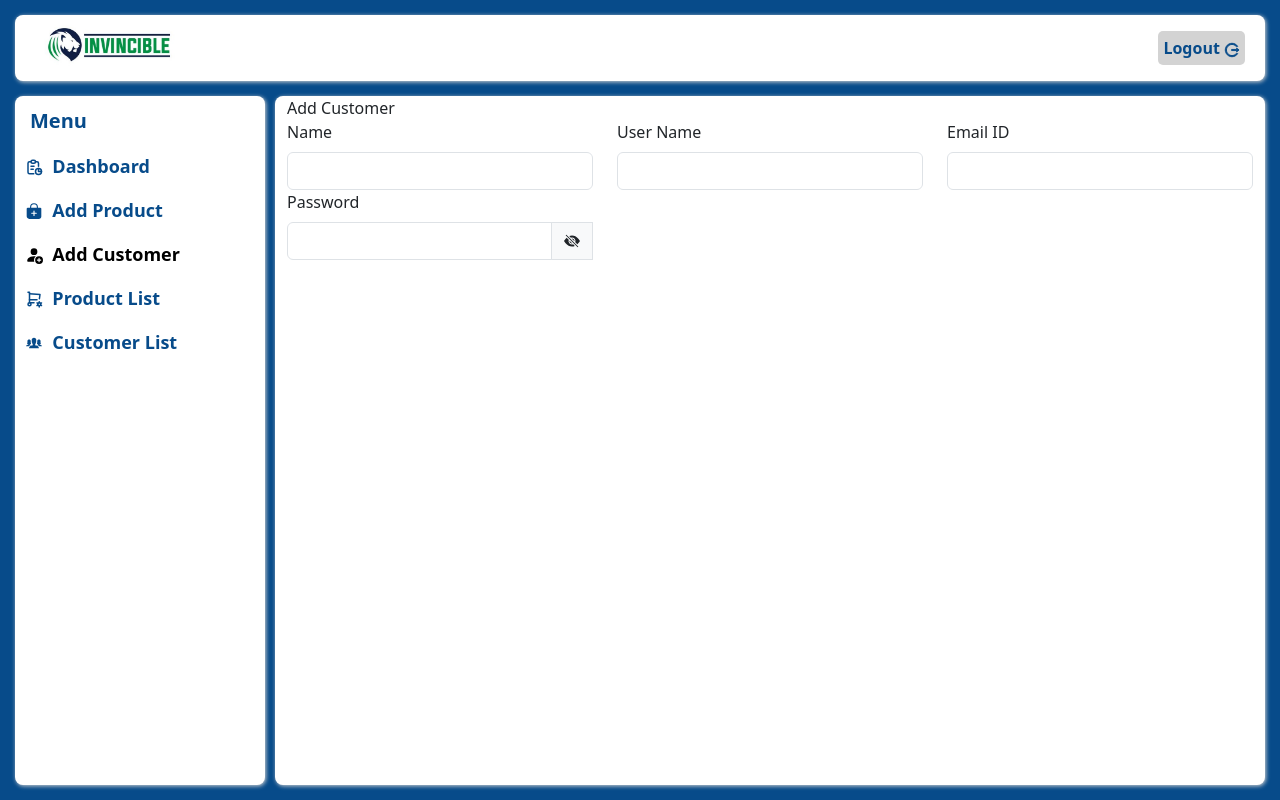
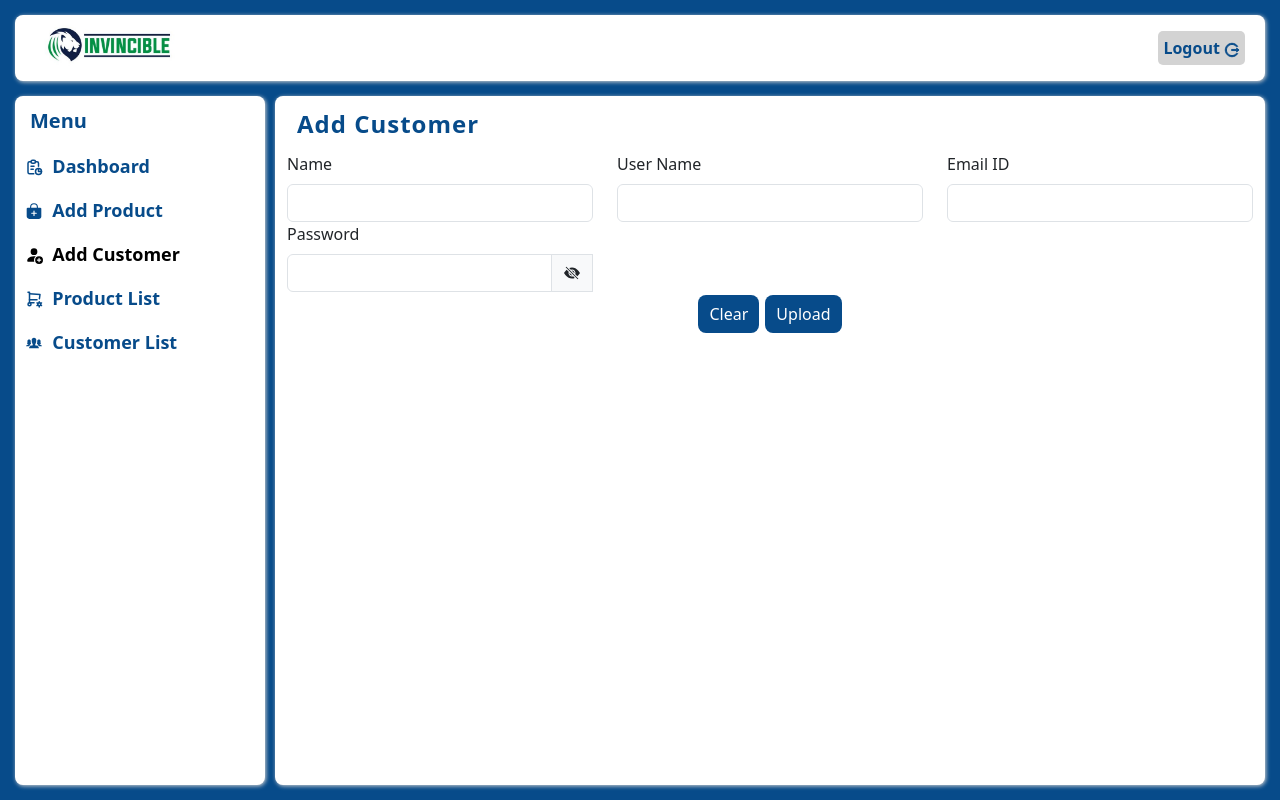
Before and after one commit to BRajapandi/prj1, a React (Create React App) app: page /add-customer in a window 1280 px wide. Built offline with nearby package versions, Linux system fonts and the light colour scheme.

Commit message:
added loader

```diff
--- a/src/App.js
+++ b/src/App.js
@@ -34,16 +34,32 @@ function App() {
           loader={<div>Loading...</div>}
         />
       </Route>
-      <Route path="/" element={<Nav />}>
+      <Route path="/" element={<Nav />} loader={<div>Loading...</div>}>
         <Route
           path="dashboard"
           element={<Dashboard />}
           loader={<div>Loading...</div>}
         />
-        <Route path="add-product" element={<AddProduct />} />
-        <Route path="add-customer" element={<AddCustomer />} />
-        <Route path="product-list" element={<ProductList />} />
-        <Route path="customer-list" element={<CustomerList />} />
+        <Route
+          path="add-product"
+          element={<AddProduct />}
+          loader={<div>Loading...</div>}
+        />
+        <Route
+          path="add-customer"
+          element={<AddCustomer />}
+          loader={<div>Loading...</div>}
+        />
+        <Route
+          path="product-list"
+          element={<ProductList />}
+          loader={<div>Loading...</div>}
+        />
+        <Route
+          path="customer-list"
+          element={<CustomerList />}
+          loader={<div>Loading...</div>}
+        />
         <Route element={<NotFound />} path="*" />
       </Route>
       <Route element={<NotFound />} path="*" />
--- a/src/Components/AddCustomer/AddCustStyle.js
+++ b/src/Components/AddCustomer/AddCustStyle.js
@@ -1,4 +1,22 @@
 import styled from "styled-components";
 
-const Wrapped = styled.div``;
+const Wrapped = styled.div`
+  header {
+    font-size: 24px;
+    color: #074b8a;
+    font-weight: 700;
+    letter-spacing: 1px;
+    margin: 10px;
+  }
+  .btn {
+    padding: 6px 10px;
+    border-radius: 8px;
+    margin: 3px;
+  }
+  .clear,
+  .upload {
+    background-color: #074b8a;
+    color: white;
+  }
+`;
 export default Wrapped;
--- a/src/Components/AddCustomer/AddCustomer.js
+++ b/src/Components/AddCustomer/AddCustomer.js
@@ -41,6 +41,15 @@ function AddCustomer() {
             </div>
           </div>
         </div>
+        <div className="row align-items-center justify-content-center">
+          <div
+            className="col-4"
+            style={{ display: "flex", justifyContent: "center" }}
+          >
+            <button className="btn clear">Clear</button>
+            <button className="btn upload">Upload</button>
+          </div>
+        </div>
       </div>
     </Wrapped>
   );
--- a/src/Components/ImageUploader/imgUploaderStyle.js
+++ b/src/Components/ImageUploader/imgUploaderStyle.js
@@ -16,6 +16,7 @@ const Wrapped = styled.div`
     display: flex;
     align-items: center;
     justify-content: center;
+    cursor: pointer;
     svg {
       font-size: 40px;
     }
--- a/src/Components/Nav/NavBar.js
+++ b/src/Components/Nav/NavBar.js
@@ -1,4 +1,4 @@
-import { Link, Outlet, useLocation } from "react-router-dom";
+import { Link, Outlet, useLocation, useNavigate } from "react-router-dom";
 import Wrapped from "./navStyle";
 import logo from "../../asserts/images/logo.jpeg";
 import { BsPersonFillAdd } from "react-icons/bs";
@@ -9,6 +9,7 @@ import { IoIosPeople } from "react-icons/io";
 
 function NavBar() {
   let { pathname } = useLocation();
+  let navigate = useNavigate();
 
   return (
     <Wrapped>
@@ -16,7 +17,7 @@ function NavBar() {
         <div className="imgWrapper">
           <img src={logo} alt="company logo" />
         </div>
-        <span className="logout">
+        <span className="logout" onClick={() => navigate("/")}>
           Logout&nbsp;
           <AiOutlineLogout />
         </span>
--- a/src/Components/Nav/navStyle.js
+++ b/src/Components/Nav/navStyle.js
@@ -20,6 +20,7 @@ const Wrapped = styled.div`
       width: 30%;
     }
     .logout {
+      cursor: pointer;
       color: #074b8a;
       font-weight: 800;
       font-size: 16px;
```
